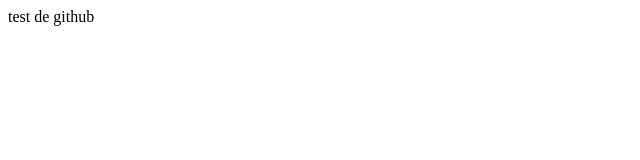
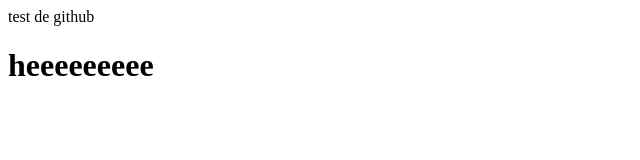
Before and after one commit to Adem-romdhane/GitTRAINING, a plain HTML site: page index.html in a window 1280 px wide. Shown: the whole page, without its empty margins (0-640 px from the left). Drawn offline with Linux system fonts and the light colour scheme.

Commit message:
changement

```diff
--- a/index.html
+++ b/index.html
@@ -8,5 +8,7 @@
 </head>
 <body>
     test de github
+
+    <h1>heeeeeeeee</h1>
 </body>
 </html>
```
